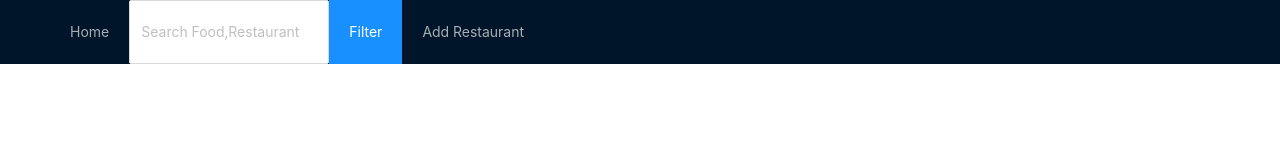
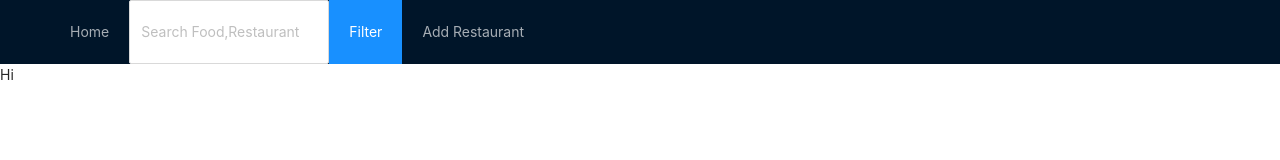
Before and after one commit to Hashim14/Restaurant_App, a React (Create React App) app: page / in a window 1280 px wide. Shown: the top 160 px of the page. Built offline with nearby package versions, Linux system fonts and the light colour scheme.

Commit message:
* Add a new file to the component

```diff
--- a/src/App.js
+++ b/src/App.js
@@ -1,7 +1,9 @@
 import React from "react";
 import "./App.css";
 import NavArea from "./Components/navArea";
+import Card from "./Components/card";
 
-const App = () => <div className="App"><NavArea /></div>;
+
+const App = () => <div className="App"><NavArea /><Card/></div>;
 
 export default App;
--- /dev/null
+++ b/src/Components/card.tsx
@@ -0,0 +1,9 @@
+import React from 'react';
+
+function Card(){
+    return(
+        <div>Hi</div>
+    )
+}
+
+    export default Card;
```
Also changed, not shown: 1 other file (tests, documents, lock files or other folders).
